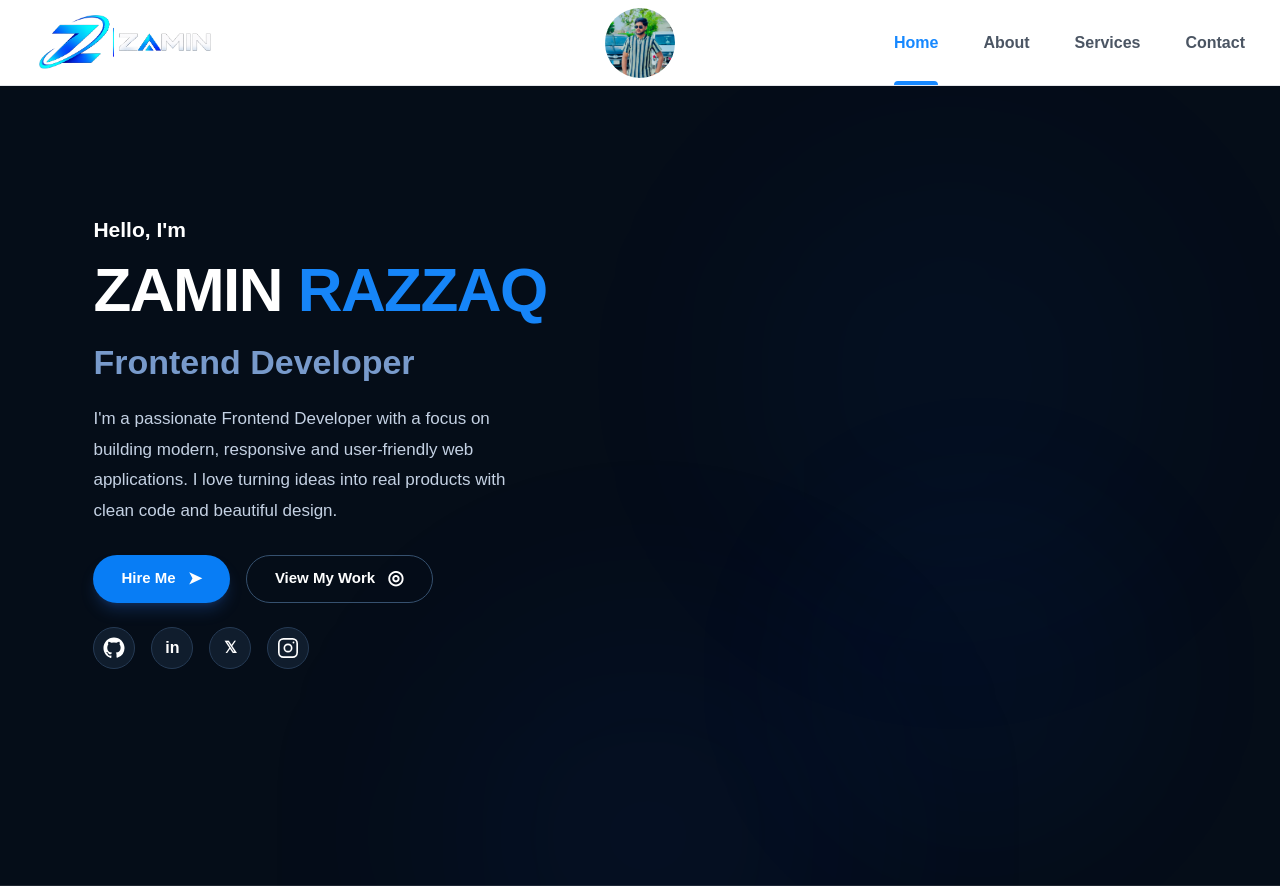
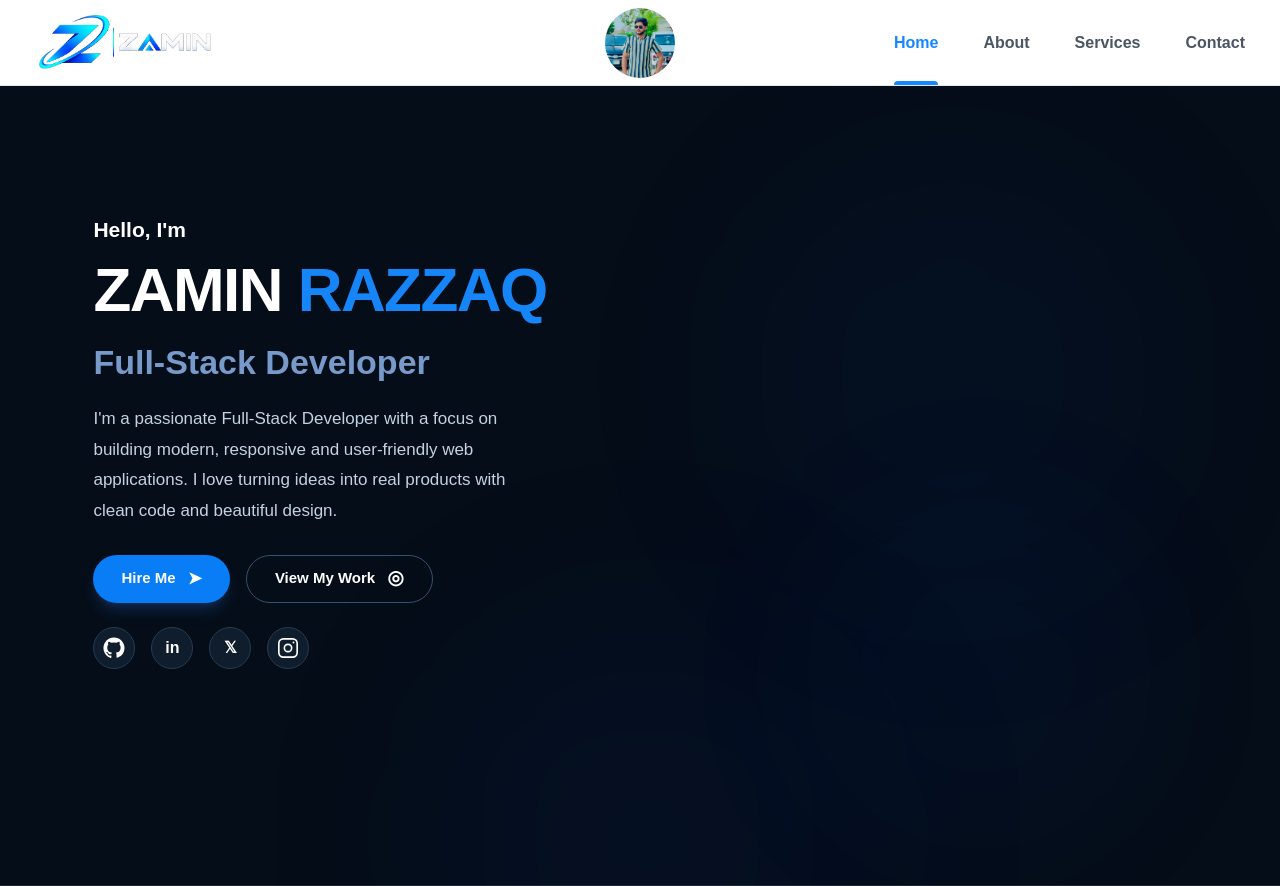
Before and after one commit to M-ZAMIN/Portfolio, a Next.js app: page / in a window 1280 px wide. Built offline with nearby package versions, Linux system fonts and the light colour scheme.

Commit message:
Chnage passion from frontend developer to Full Satck Developer

```diff
--- a/app/about/page.jsx
+++ b/app/about/page.jsx
@@ -84,7 +84,7 @@ export default function About() {
 
           {/* HEADING */}
           <h1 className="about-heading max-w-[600px] text-[29px] font-extrabold leading-[1.22] tracking-[-0.8px] min-[400px]:text-[32px] sm:text-[40px] lg:text-[44px] xl:text-[46px]">
-            I'm a Frontend Developer
+            I'm a Full-Stack Developer
             <br className="hidden xl:block" />
             {" "}with a passion for creating
             <span className="block text-[#1685f8]">
--- a/app/page.jsx
+++ b/app/page.jsx
@@ -59,12 +59,12 @@ export default function Home() {
 
           {/* DEVELOPER TITLE */}
           <h2 className="animate-fade-up animation-delay-600 mt-3 text-[26px] font-semibold text-[#789acb] sm:text-[31px] lg:text-[34px]">
-            Frontend Developer
+            Full-Stack Developer
           </h2>
 
           {/* DESCRIPTION */}
           <p className="animate-fade-up animation-delay-800 mt-4 max-w-[450px] text-[16px] leading-[1.8] text-[#c4d1e3] sm:text-[17px]">
-            I'm a passionate Frontend Developer with a focus on
+            I'm a passionate Full-Stack Developer with a focus on
             building modern, responsive and user-friendly web
             applications. I love turning ideas into real products
             with clean code and beautiful design.
@@ -137,7 +137,7 @@ export default function Home() {
           <div className="animate-mobile-profile relative z-10 h-full w-full max-w-[500px]">
             <Image
               src="/image/profile.png"
-              alt="Muhammad Zamin - Frontend Developer"
+              alt="ZAMIN RAZZAQ - Full-Stack Developer"
               fill
               priority
               sizes="(max-width: 767px) 100vw, 500px"
```
